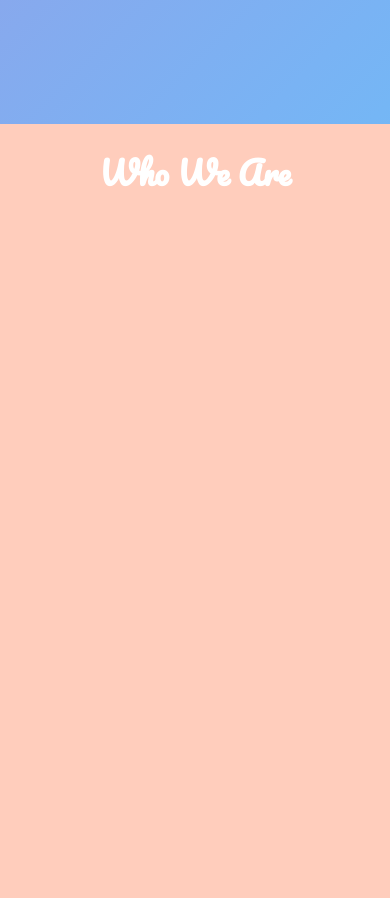
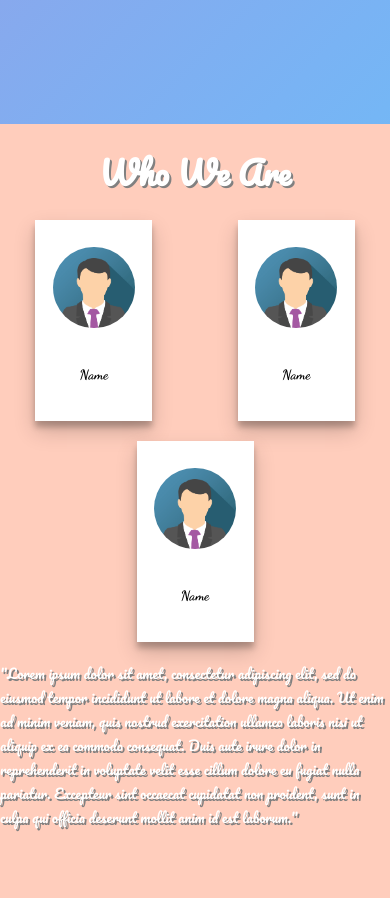
Before and after one commit to purnjay/Test_Website, a plain HTML site: page index.html in a window 390 px wide. Shown: the part 720-1618 px from the top of the page. Drawn offline with Linux system fonts and the light colour scheme.

Commit message:
Revamped Abouts Us

```diff
--- a/index.css
+++ b/index.css
@@ -56,13 +56,66 @@ html, body {
     background-color:var(--top-section);
 }
 
-h1{
+h1 {
     font-family: pacifico;
     margin: 0;
     font-size: 3.5em;
     padding: 12px 20px;
     color: white;
     text-align: center;
+    text-shadow: 2px 2px grey;
+}
+.info-container {
+    position: relative;
+    top: 1%;
+    height: 80%;
+    width: 85%;
+    /*background-color: red;*/
+    margin: auto;
+    display:flex;
+    flex-direction:column;
+    row-gap:30px;
+}
+.faces-container{
+    width: 80%;
+    height: 55%;
+    /*background-color: grey;*/
+    margin: auto;
+    display:flex;
+    flex-direction:row;
+    justify-content:space-evenly;
+    column-gap:50px;
+}
+.cards {
+    width: calc(25% - 20px);
+    height: 100%;
+    background-color: white;
+    display: flex;
+    flex-direction: column;
+    justify-content: space-evenly;
+    align-items: center;
+    box-shadow: rgba(0, 0, 0, 0.19) 0px 10px 20px, rgba(0, 0, 0, 0.23) 0px 6px 6px;
+}
+
+.cards > img{
+    width: 60%;
+    border-radius: 50%;
+}
+h2{
+    font-family:dancingScript;
+}
+
+.para-container {
+    /*background-color:green;*/
+    height: 40%;
+    width: 100%;
+}
+
+.para-container > p {
+    font-size: 2em;
+    font-family: pacifico;
+    color: white;
+    text-shadow: 2px 2px grey;
 }
 
 @media only screen and (max-width: 700px) {
@@ -74,4 +127,36 @@ h1{
         font-size: 2em;
         padding: 20px 20px;
     }
+    .info-container {
+        width: 100%;
+        top: 0%;
+        height:80%;
+        row-gap: 55px;
+    }
+    .faces-container {
+        width: 100%;
+        height: 60%;
+        flex-wrap:wrap;
+        column-gap:50px;
+        row-gap: 20px;
+    }
+    .cards{
+        height: calc(50% + 15px);
+        width: 30%;
+    }
+    .cards > img {
+        width: 70%;
+    }
+    h2{
+        font-size: 0.85em;
+    }
+    .para-container {
+        height: 40%;
+    }
+
+    .para-container > p {
+        font-size: 0.85em;
+        font-family: pacifico;
+        color: white;
+    }
 }
--- a/index.html
+++ b/index.html
@@ -30,7 +30,27 @@
 
     <div class="middle-section">
        <h1>Who We Are</h1>
-
+       <div class="info-container">
+           <div class="faces-container">
+               <div class="cards">
+                   <img src="img_avatar.png" />
+                   <h2>Name</h2>
+               </div>
+               <div class="cards">
+                   <img src="img_avatar.png" />
+                   <h2>Name</h2>
+               </div>
+               <div class="cards">
+                   <img src="img_avatar.png" />
+                   <h2>Name</h2>
+               </div>
+           </div>
+            <div class="para-container">
+                <p>
+                    "Lorem ipsum dolor sit amet, consectetur adipiscing elit, sed do eiusmod tempor incididunt ut labore et dolore magna aliqua. Ut enim ad minim veniam, quis nostrud exercitation ullamco laboris nisi ut aliquip ex ea commodo consequat. Duis aute irure dolor in reprehenderit in voluptate velit esse cillum dolore eu fugiat nulla pariatur. Excepteur sint occaecat cupidatat non proident, sunt in culpa qui officia deserunt mollit anim id est laborum."
+                </p>
+            </div>
+       </div>
     </div>
 </body>
 </html>
```
